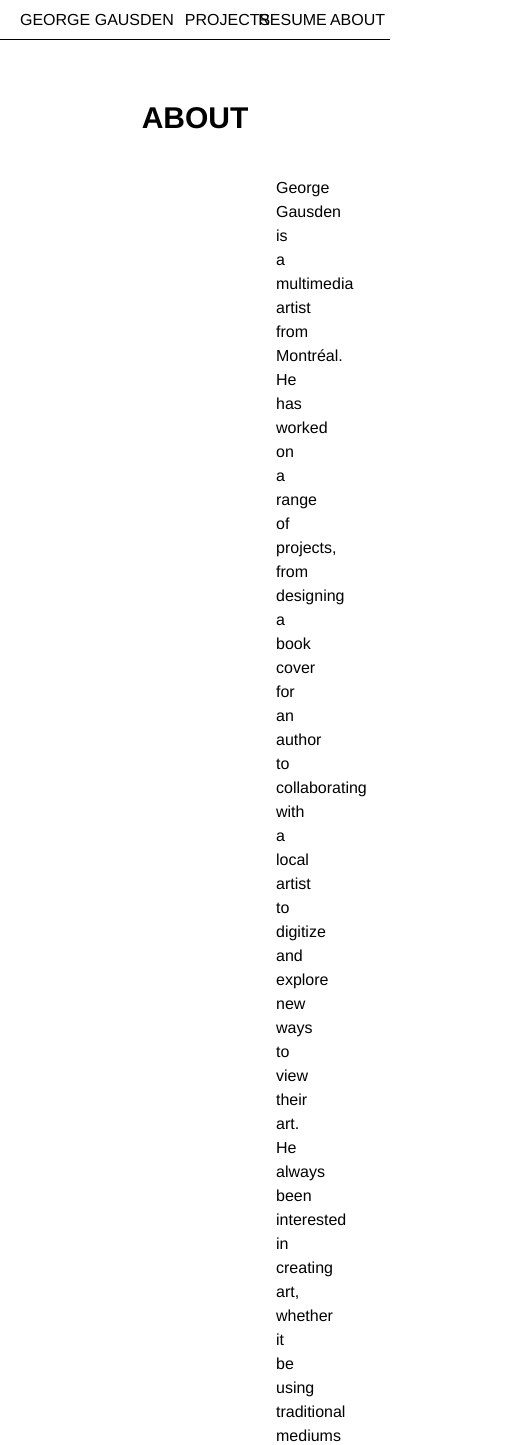
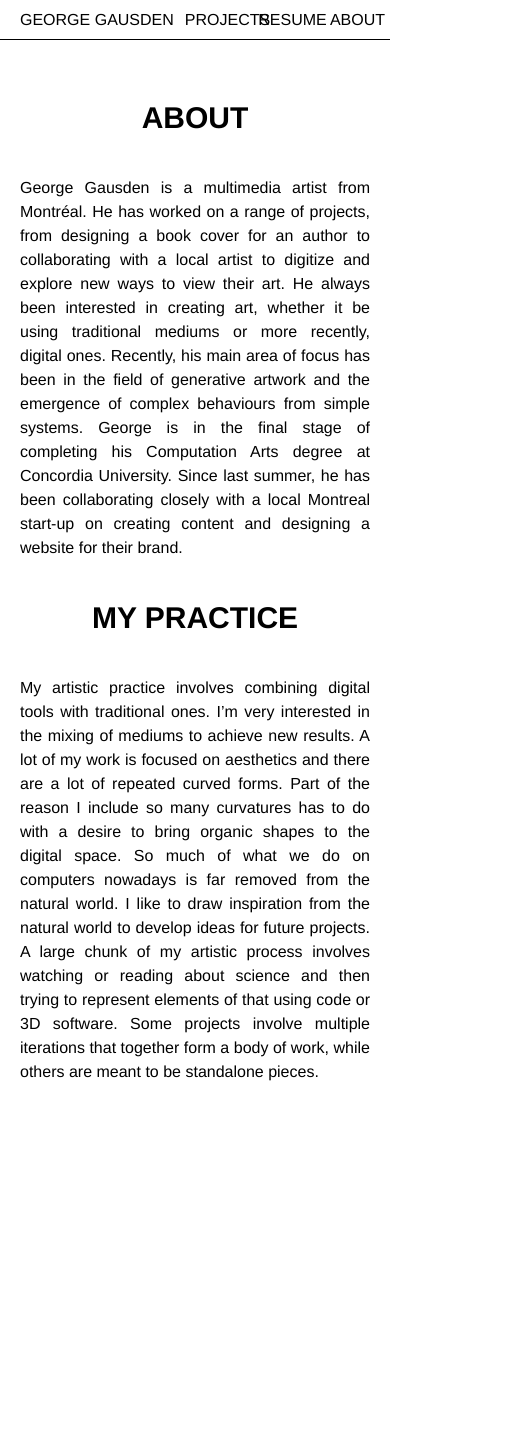
Before and after one commit to georgegausden/portfolio, a Next.js app: page /about in a window 390 px wide. Shown: the top 1445 px of the page, 532 px wide, since content can reach past the window. After the commit the page ends 1144 px from the top, so only its background shows below. Built offline with nearby package versions, Linux system fonts and the light colour scheme.

Commit message:
Refactor CSS and add responsive classes to about page

```diff
--- a/app/about/page.tsx
+++ b/app/about/page.tsx
@@ -6,10 +6,10 @@ export default function About() {
       <h1 className="text-3xl text-center align-middle m-10">About</h1>
 
     {/* get my biography */}
-      <p className="px-64 text-justify normal-case">{text[0].biography}</p>
+      <p className="md:px-64 text-justify normal-case">{text[0].biography}</p>
 
       <h1 className="text-3xl text-center align-middle mt-10">My Practice</h1>
-      <p className="px-64 py-10 text-justify normal-case">{text[0].artiststatement}</p>
+      <p className="md:px-64 py-10 text-justify normal-case">{text[0].artiststatement}</p>
 
     </div>
   );
--- a/app/globals.css
+++ b/app/globals.css
@@ -45,7 +45,7 @@
   }
 
   #emptyCircle{
-    @apply h-4 w-4 border border-black mr-1 rounded-full;
+    @apply h-4 w-4 border border-black mr-1 ;
   }
 
   #references{
```
